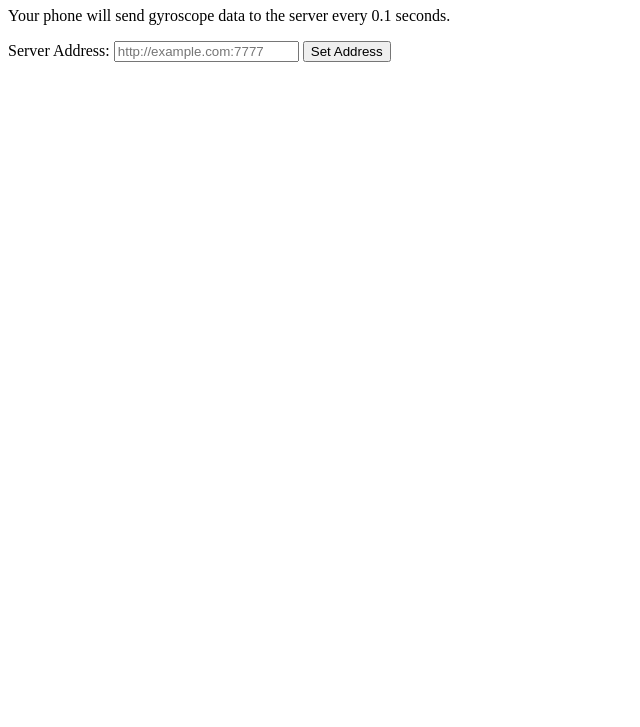
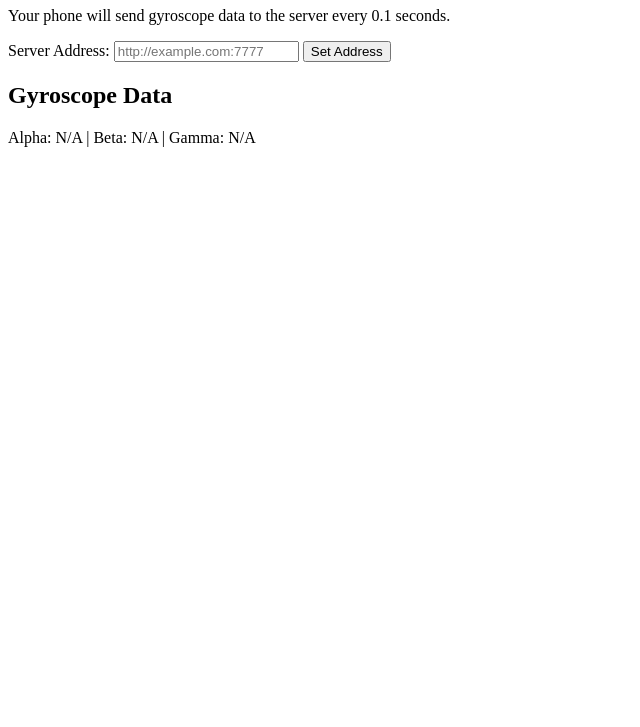
Before and after one commit to FWang1221/ShittyPhonetrollerPrototype, a plain HTML site: page index.html in a window 1280 px wide. Shown: the part 73-800 px from the top of the page, without its empty margins (0-640 px from the left). Drawn offline with Linux system fonts and the light colour scheme.

Commit message:
Update index.html

```diff
--- a/index.html
+++ b/index.html
@@ -13,6 +13,9 @@
     <label for="serverAddress">Server Address:</label>
     <input type="text" id="serverAddress" placeholder="http://example.com:7777">
     <button id="submitAddress">Set Address</button>
+
+    <h2>Gyroscope Data</h2>
+    <p id="gyroscopeData">Alpha: N/A | Beta: N/A | Gamma: N/A</p>
 
     <script>
         let serverAddress = '';
@@ -64,6 +67,9 @@
                 const beta = event.beta.toFixed(2);
                 const gamma = event.gamma.toFixed(2);
 
+                // Update the display of gyroscope data
+                document.getElementById('gyroscopeData').textContent = `Alpha: ${alpha} | Beta: ${beta} | Gamma: ${gamma}`;
+
                 // Send data to the server
                 sendGyroscopeData(alpha, beta, gamma);
             }
```
